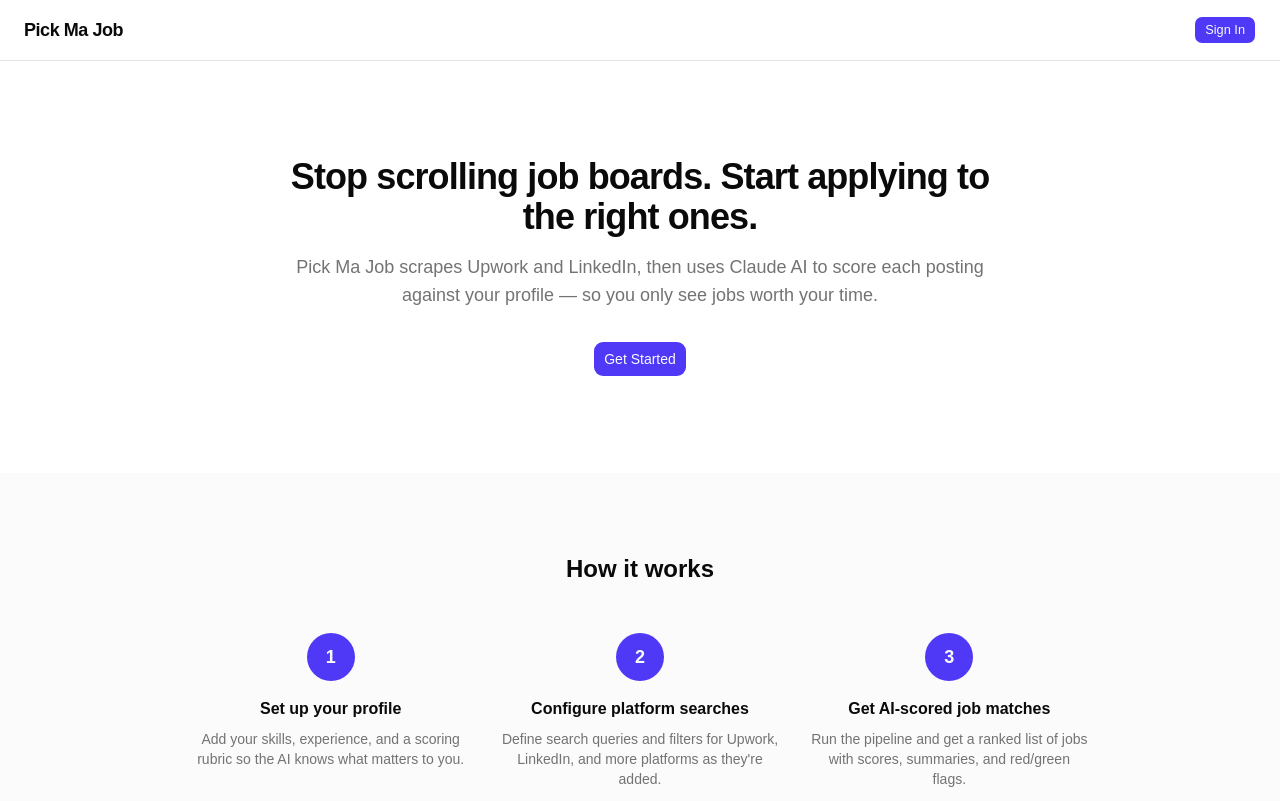
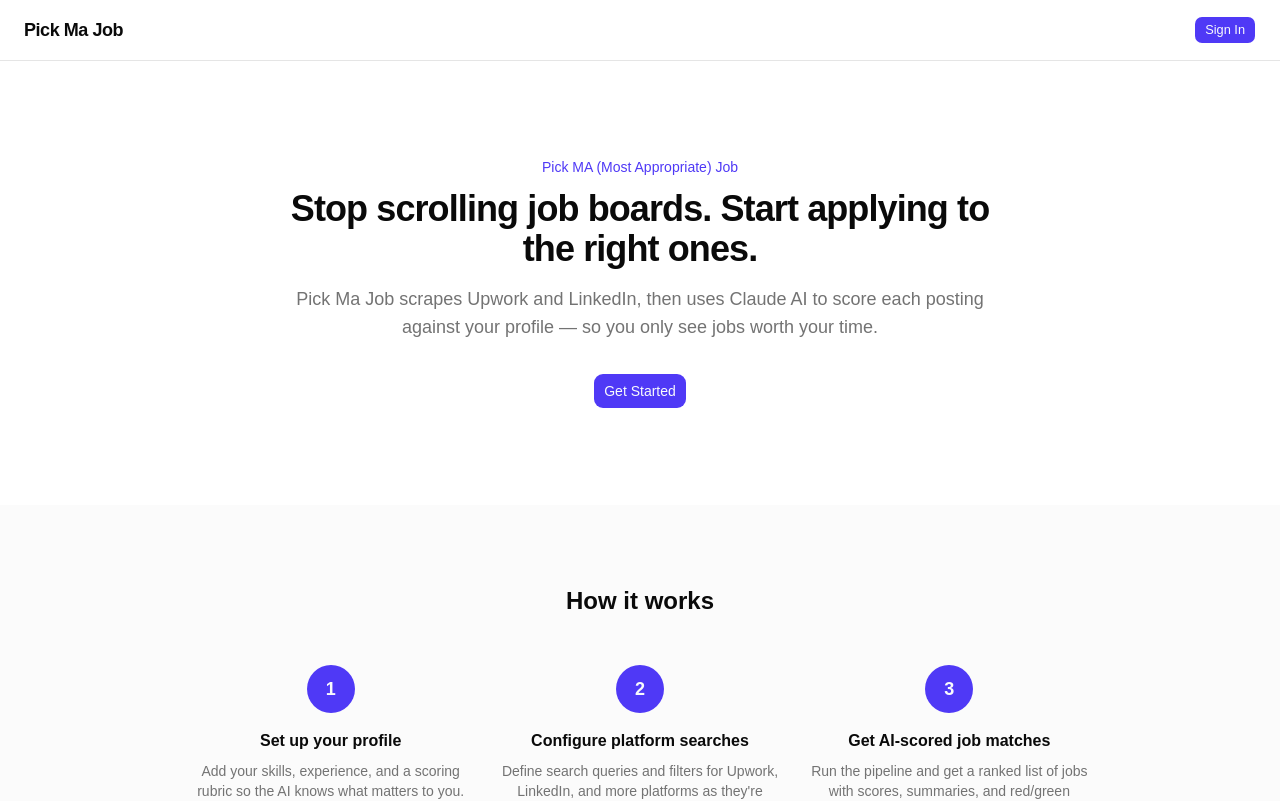
Before and after one commit to WallerTheDeveloper/pick-ma-job, a React (Vite) app in the folder frontend/: page / in a window 1280 px wide. Shown: the top 801 px of the page. Built offline with nearby package versions, Linux system fonts and the light colour scheme.

Commit message:
feat: explain what pick ma job means

```diff
--- a/frontend/src/pages/landing.tsx
+++ b/frontend/src/pages/landing.tsx
@@ -14,6 +14,9 @@ export function LandingPage() {
       <main>
         {/* Hero */}
         <section className="px-6 py-24 text-center max-w-3xl mx-auto">
+          <p className="text-sm font-medium text-primary mb-3">
+            Pick MA (Most Appropriate) Job
+          </p>
           <h1 className="text-4xl font-bold tracking-tight mb-4">
             Stop scrolling job boards. Start applying to the right ones.
           </h1>
```
